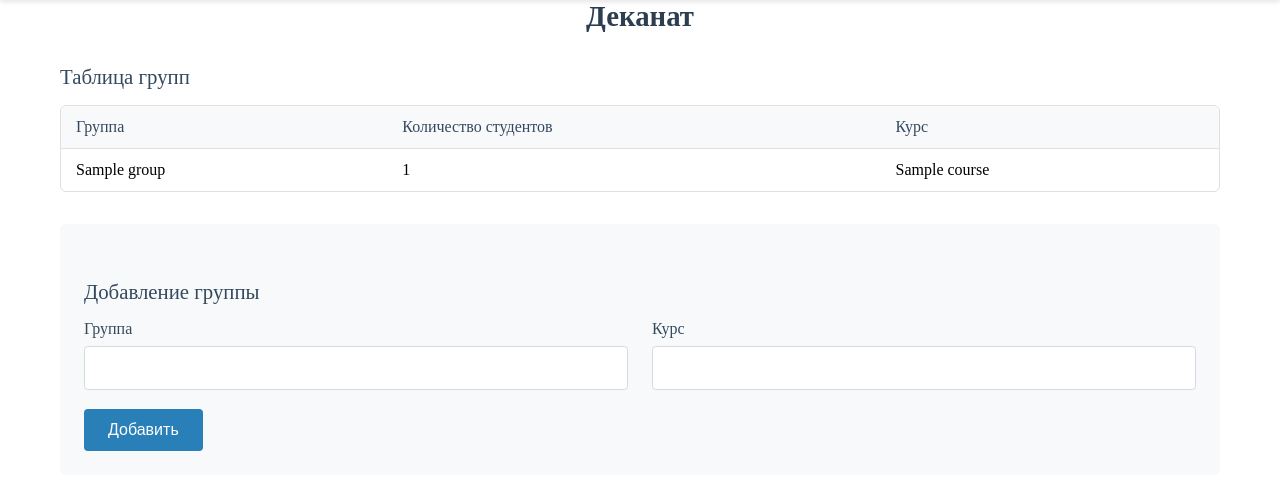
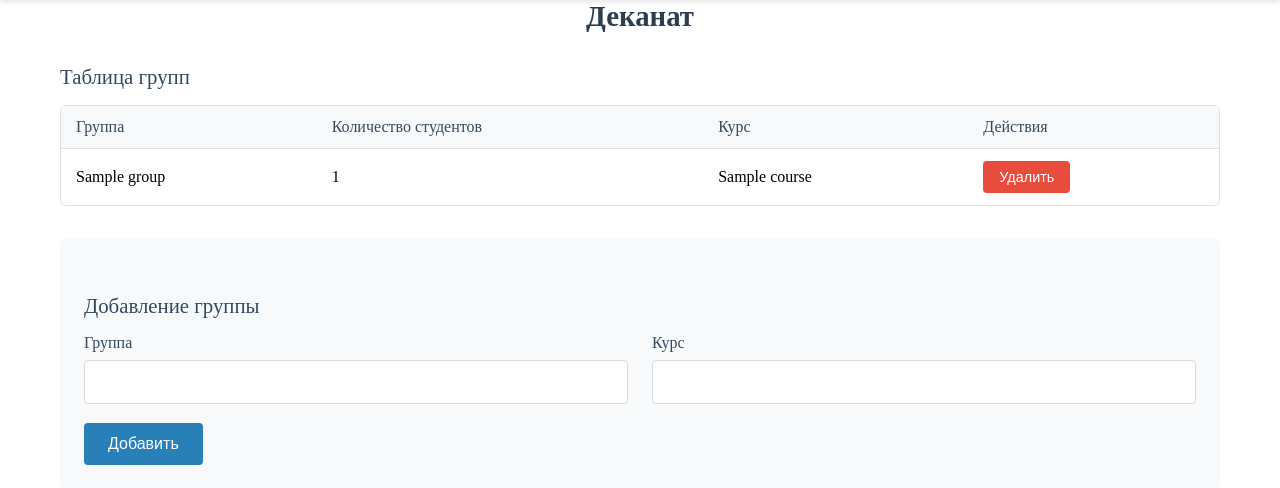
Before and after one commit to karixCode/Server-praktika, a PHP site: template views/site/groups_manage.php in a window 1280 px wide. Shown: the part 66-554 px from the top of the page. Run offline with PHP 8.4, Linux system fonts and the light colour scheme; the template is opened without the code that fills it: most values are stand-ins (such as "Sample title", 1, 10 or a date in 2020); data that the repository does not hold is empty.

Commit message:
delete group

```diff
--- a/views/site/groups_manage.php
+++ b/views/site/groups_manage.php
@@ -99,6 +99,21 @@
     .submit-btn:hover {
         background-color: #3498db;
     }
+
+    .delete-btn {
+        background-color: #e74c3c;
+        color: white;
+        border: none;
+        padding: 0.5rem 1rem;
+        border-radius: 4px;
+        font-size: 0.9rem;
+        cursor: pointer;
+        transition: background-color 0.2s;
+    }
+
+    .delete-btn:hover {
+        background-color: #c0392b;
+    }
 </style>
 
 <div class="container">
@@ -112,6 +127,7 @@
                 <th>Группа</th>
                 <th>Количество студентов</th>
                 <th>Курс</th>
+                <th>Действия</th>
             </tr>
             </thead>
             <tbody>
@@ -120,6 +136,15 @@
                     <td><?= $group->name ?></td>
                     <td class="groups-count"><?= $group->students_count ?></td>
                     <td><?= $group->course ?></td>
+                    <td>
+                        <form method="post" style="display: inline;">
+                            <input type="hidden" name="delete_group" value="<?= $group->id ?>">
+                            <button type="submit" class="delete-btn"
+                                    onclick="return confirm('Вы уверены? Все студенты связаные с группой будут также удалены вместе с группой.')">
+                                Удалить
+                            </button>
+                        </form>
+                    </td>
                 </tr>
             <?php endforeach; ?>
             </tbody>
```
Also changed, not shown: app/Controller/GroupController.php (+13 -2 lines).
